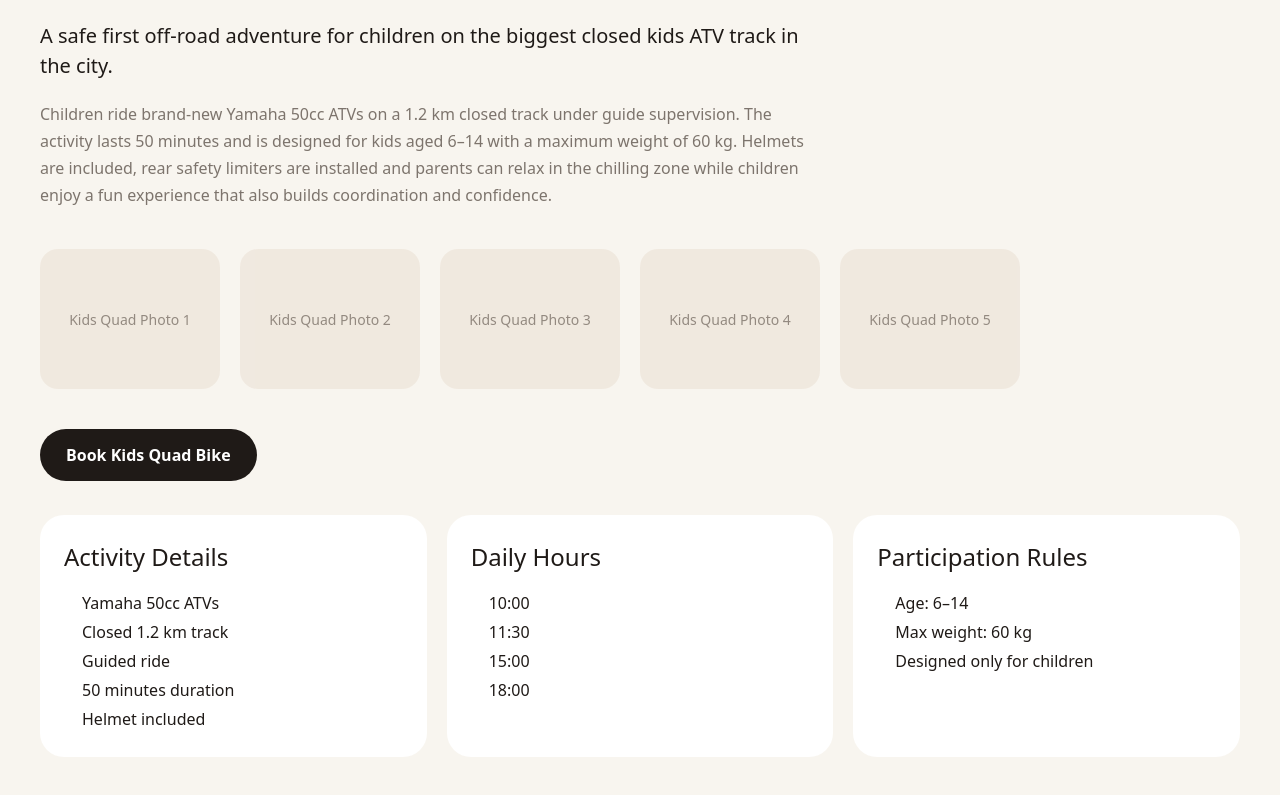
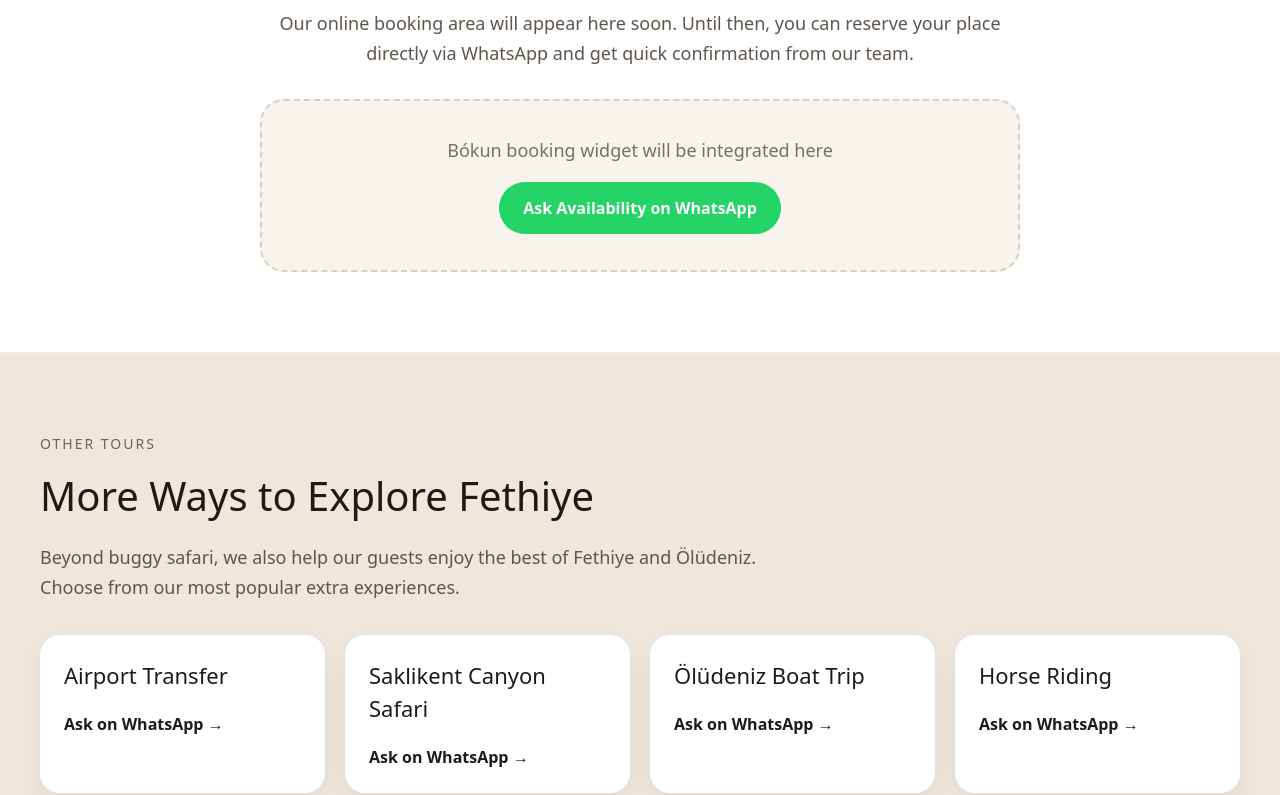
Before and after one commit to comendrive-a11y/comendrive-a11y, a Next.js app: page / in a window 1280 px wide. Shown: the part 2986-3781 px from the top of the page. Built offline with nearby package versions, Linux system fonts and the light colour scheme.

Commit message:
replace homepage kids section

```diff
--- a/app/page.tsx
+++ b/app/page.tsx
@@ -759,167 +759,7 @@ halfDayWhy6:
   </a>
 </section>
 
-      <section
-  id="kids-quad"
-  style={{
-    background: "#f8f5ef",
-    padding: "80px 20px",
-  }}
->
-  <div style={{ maxWidth: "1200px", margin: "0 auto" }}>
-    <div style={{ marginBottom: "30px" }}>
-      <h2 style={{ fontSize: "42px", marginBottom: "10px", color: "#1f1a17" }}>
-        {t.kidsTitle}
-      </h2>
 
-      <div
-        style={{
-          fontSize: "20px",
-          fontStyle: "italic",
-          opacity: 0.8,
-          marginBottom: "20px",
-          color: "#5f554d",
-        }}
-      >
-        {lang === "en"
-          ? "Little riders. Big smiles."
-          : "Küçük sürücüler. Büyük gülümsemeler."}
-      </div>
-
-      <p style={{ fontSize: "20px", maxWidth: "760px", color: "#1f1a17" }}>
-        {lang === "en"
-          ? "A safe first off-road adventure for children on the biggest closed kids ATV track in the city."
-          : "Şehrin en büyük kapalı çocuk ATV parkurunda güvenli ilk off-road macerası."}
-      </p>
-
-      <p
-        style={{
-          fontSize: "16px",
-          opacity: 0.8,
-          marginTop: "20px",
-          maxWidth: "780px",
-          lineHeight: "1.7",
-          color: "#5f554d",
-        }}
-      >
-        {lang === "en"
-          ? "Children ride brand-new Yamaha 50cc ATVs on a 1.2 km closed track under guide supervision. The activity lasts 50 minutes and is designed for kids aged 6–14 with a maximum weight of 60 kg. Helmets are included, rear safety limiters are installed and parents can relax in the chilling zone while children enjoy a fun experience that also builds coordination and confidence."
-          : "Çocuklar rehber eşliğinde 1.2 km kapalı parkurda yepyeni Yamaha 50cc ATV’lerle sürüş yapar. Aktivite 50 dakika sürer ve 6–14 yaş arası, maksimum 60 kg çocuklar için tasarlanmıştır. Kask dahildir, arka emniyet kilitleri vardır ve aileler chilling zone alanında dinlenirken çocuklar hem eğlenir hem de koordinasyon ve özgüven kazanır."}
-      </p>
-    </div>
-
-    <div
-      style={{
-        display: "flex",
-        gap: "20px",
-        flexWrap: "wrap",
-        marginTop: "40px",
-        marginBottom: "40px",
-      }}
-    >
-      {["1", "2", "3", "4", "5"].map((i) => (
-        <div
-          key={i}
-          style={{
-            width: "180px",
-            height: "140px",
-            borderRadius: "18px",
-            background: "#efe7dc",
-            display: "flex",
-            alignItems: "center",
-            justifyContent: "center",
-            fontSize: "14px",
-            color: "#7a6f65",
-            opacity: 0.8,
-          }}
-        >
-          {lang === "en"
-            ? `Kids Quad Photo ${i}`
-            : `Kids Quad Fotoğraf ${i}`}
-        </div>
-      ))}
-    </div>
-
-    <a
-      href="/kids-quad-bike"
-      style={{
-        display: "inline-block",
-        background: "#1f1a17",
-        color: "#fff",
-        padding: "14px 26px",
-        borderRadius: "999px",
-        textDecoration: "none",
-        fontSize: "16px",
-        fontWeight: 600,
-        marginBottom: "34px",
-      }}
-    >
-      {t.kidsBook}
-    </a>
-
-    <div
-      style={{
-        display: "grid",
-        gridTemplateColumns: "repeat(auto-fit, minmax(260px, 1fr))",
-        gap: "20px",
-      }}
-    >
-      <div
-        style={{
-          background: "#ffffff",
-          borderRadius: "24px",
-          padding: "24px",
-        }}
-      >
-        <h3 style={{ marginTop: 0, marginBottom: "14px", fontSize: "24px" }}>
-          {lang === "en" ? "Activity Details" : "Aktivite Detayları"}
-        </h3>
-        <ul style={{ margin: 0, paddingLeft: "18px", lineHeight: 1.8 }}>
-          <li>Yamaha 50cc ATVs</li>
-          <li>{lang === "en" ? "Closed 1.2 km track" : "Kapalı 1.2 km parkur"}</li>
-          <li>{lang === "en" ? "Guided ride" : "Rehberli sürüş"}</li>
-          <li>{lang === "en" ? "50 minutes duration" : "50 dakika sürüş süresi"}</li>
-          <li>{lang === "en" ? "Helmet included" : "Kask dahil"}</li>
-        </ul>
-      </div>
-
-      <div
-        style={{
-          background: "#ffffff",
-          borderRadius: "24px",
-          padding: "24px",
-        }}
-      >
-        <h3 style={{ marginTop: 0, marginBottom: "14px", fontSize: "24px" }}>
-          {lang === "en" ? "Daily Hours" : "Günlük Saatler"}
-        </h3>
-        <ul style={{ margin: 0, paddingLeft: "18px", lineHeight: 1.8 }}>
-          <li>10:00</li>
-          <li>11:30</li>
-          <li>15:00</li>
-          <li>18:00</li>
-        </ul>
-      </div>
-
-      <div
-        style={{
-          background: "#ffffff",
-          borderRadius: "24px",
-          padding: "24px",
-        }}
-      >
-        <h3 style={{ marginTop: 0, marginBottom: "14px", fontSize: "24px" }}>
-          {lang === "en" ? "Participation Rules" : "Katılım Şartları"}
-        </h3>
-        <ul style={{ margin: 0, paddingLeft: "18px", lineHeight: 1.8 }}>
-          <li>{lang === "en" ? "Age: 6–14" : "Yaş: 6–14"}</li>
-          <li>{lang === "en" ? "Max weight: 60 kg" : "Maksimum kilo: 60 kg"}</li>
-          <li>{lang === "en" ? "Designed only for children" : "Sadece çocuklar için tasarlanmıştır"}</li>
-        </ul>
-      </div>
-    </div>
-  </div>
-</section>
 
       <section
         id="reservation"
```
